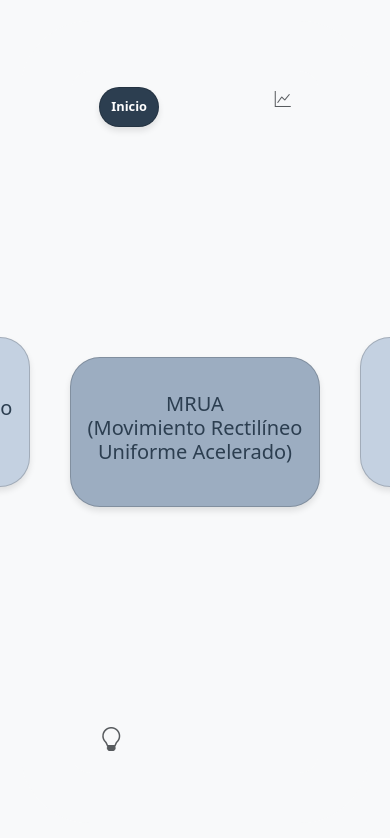
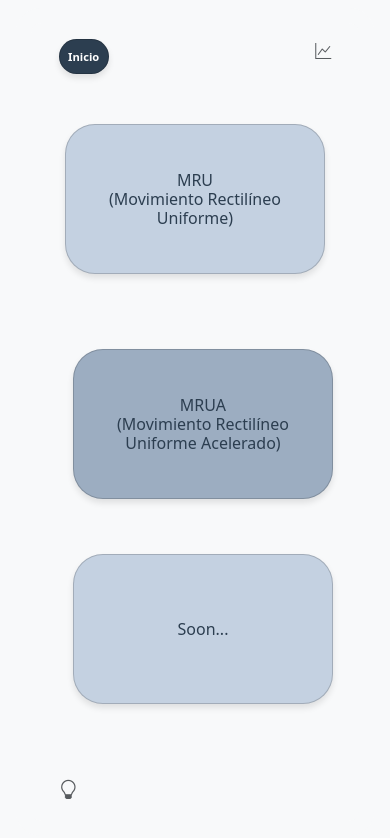
Before and after one commit to ilytdani/FistD, an Angular app in the folder FrontEnd/: page /dashboard in a window 390 px wide. Shown: the top 838 px of the page. Built offline with nearby package versions, Linux system fonts and the light colour scheme.

Commit message:
dashboard responsividad

```diff
--- a/FrontEnd/src/app/dashboard/dashboard.component.css
+++ b/FrontEnd/src/app/dashboard/dashboard.component.css
@@ -1,3 +1,4 @@
+/* Animaciones */
 @keyframes elevate {
   from {
     transform: translateY(50px);
@@ -20,14 +21,61 @@
   }
 }
 
+@keyframes expand {
+  from {
+    opacity: 0;
+    transform: scale(0.8);
+  }
+  to {
+    opacity: 1;
+    transform: scale(1);
+  }
+}
+
+@keyframes cards-descend {
+  from {
+    transform: translateY(0);
+    opacity: 1;
+  }
+  to {
+    transform: translateY(50px);
+    opacity: 0;
+  }
+}
+
+@keyframes container-descend {
+  from {
+    transform: translateY(0);
+    opacity: 1;
+  }
+  to {
+    transform: translateY(100px);
+    opacity: 0;
+  }
+}
+
+/* Clases de animación */
 .descending {
-  animation: descend 0.3s ease-in-out forwards; /* 'forwards' asegura que se mantenga en el estado final */
+  animation: descend 0.3s ease-in-out forwards;
 }
+
 .card.custom-border {
   animation: elevate 0.5s ease-out;
 }
 
-/* General settings */
+.animation-expand {
+  animation: expand 0.5s ease-out;
+}
+
+.cards-descending {
+  animation: cards-descend 0.4s ease-in-out forwards;
+}
+
+.container-descending {
+  animation: container-descend 0.5s ease-in-out forwards;
+}
+
+/* Estilos generales */
 html, body {
   margin: 0;
   padding: 0;
@@ -36,62 +84,65 @@ html, body {
   overflow: hidden;
 }
 
-.small-card {/* boton de regreso */
-  width: 60px; /* Tamaño reducido */
-  height: 40px; /* Tamaño reducido */
-  border-radius: 20px; /* Bordes redondeados */
-  background-color: #2c3e50; /* Color personalizado */
-  box-shadow: 0 4px 6px rgba(0, 0, 0, 0.1); /* Sombra suave */
-  transition: transform 0.2s ease-in-out, box-shadow 0.2s ease-in-out;
-}
-
-.small-card:hover {
-  transform: translateY(-3px); /* Elevación al pasar el cursor */
-  box-shadow: 0 8px 12px rgba(0, 0, 0, 0.2);
-}
-
-.small-card h6 {
-  font-size: 0.8rem; /* Texto más pequeño */
-  font-weight: 600;
-}
-
-.card-link {
-  text-decoration: none; /* Eliminar subrayado */
-}
-
-
-/* Border settings */
+/* Configuración de bordes */
 .custom-border {
-  border: 50px solid #F8F9FA; /* Color azul grisáceo */
-  border-radius: 70px; /* Bordes redondeados */
+  border: 50px solid #F8F9FA;
+  border-radius: 70px;
   width: 95%;
   max-width: 1800px;
   height: 95%;
   max-height: 1600px;
 }
 
-/* Card styling */
+/* Estilos de las tarjetas */
+.small-card {
+  width: 60px;
+  height: 40px;
+  border-radius: 20px;
+  background-color: #2c3e50;
+  box-shadow: 0 4px 6px rgba(0, 0, 0, 0.1);
+  transition: transform 0.2s ease-in-out, box-shadow 0.2s ease-in-out;
+}
+
+.small-card:hover {
+  transform: translateY(-3px);
+  box-shadow: 0 8px 12px rgba(0, 0, 0, 0.2);
+}
+
+.small-card h6 {
+  font-size: 0.8rem;
+  font-weight: 600;
+}
+
 .custom-card {
-  width: 250px;
-  height: 150px;
+  width: 270px;
+  height: 170px;
   background-color: #C4D1E1;
   border-radius: 30px;
-  transition: transform 0.2s ease, box-shadow 0.2s ease; /* Smooth animation */
+  transition: transform 0.2s ease, box-shadow 0.2s ease;
   box-shadow: 0px 4px 6px rgba(0, 0, 0, 0.1);
 }
 
-.custom-card:hover {
-  transform: translateY(-10px); /* Levanta la card */
-  box-shadow: 0px 8px 12px rgba(0, 0, 0, 0.2); /* Más sombra */
+.custom-card .card-body h5 {
+  word-wrap: break-word;
+  overflow-wrap: break-word;
+  hyphens: auto;
+  margin: 0;
+  padding: 10px;
+  line-height: 1.2;
 }
 
-/* Second card (color y posición) */
-.middle-card {
-  background-color: #9CADC1; /* Color de la versión anterior */
-  margin-top: 20px; /* Baja la tarjeta un poco más */
+.custom-card:hover {
+  transform: translateY(-10px);
+  box-shadow: 0px 8px 12px rgba(0, 0, 0, 0.2);
 }
 
-/* Remove underline for links */
+.middle-card {
+  background-color: #9CADC1;
+  margin-top: 20px;
+}
+
+/* Estilos de enlaces y texto */
 .card-link {
   text-decoration: none;
 }
@@ -105,35 +156,15 @@ html, body {
   background-color: #F8F9FA !important;
 }
 
-
-/* Estilos para la animación de aparición y expansión */
-/* Animación de aparición y expansión */
-@keyframes expand {
-  from {
-    opacity: 0;
-    transform: scale(0.8);
-  }
-  to {
-    opacity: 1;
-    transform: scale(1);
-  }
+/* Tooltip */
+.tooltip-mru {
+  font-size: 1.5rem;
+  position: relative;
+  cursor: pointer;
 }
 
-/* Aplicar la animación a las tarjetas */
-.animation-expand {
-  animation: expand 0.5s ease-out;
-}
-
-/* Estilos para el icono de foco con texto flotante */
-.tooltip-mru {
-  font-size: 1.5rem; /* Tamaño del icono */
-  position: relative; /* Posición relativa para texto flotante */
-  cursor: pointer; /* Apunta al icono */
-}
-
-/* Texto flotante */
 .tooltip-text {
-  visibility: hidden; /* Ocultar por defecto */
+  visibility: hidden;
   width: 220px;
   background-color: #333;
   color: #fff;
@@ -141,50 +172,148 @@ html, body {
   border-radius: 5px;
   padding: 5px;
   position: absolute;
-  bottom: 120%; /* Colocar el texto encima del icono */
+  bottom: 120%;
   left: 50%;
   transform: translateX(-50%);
   z-index: 1;
   font-size: 0.8rem;
   box-shadow: 0px 4px 6px rgba(0, 0, 0, 0.1);
   transition: visibility 0.2s ease-in-out, opacity 0.2s ease-in-out;
-  opacity: 0; /* Transparente inicialmente */
+  opacity: 0;
 }
 
-/* Mostrar el texto flotante al pasar el cursor */
 .tooltip-mru:hover + .tooltip-text {
   visibility: visible;
   opacity: 1;
 }
 
-/* Animación de los cards */
-@keyframes cards-descend {
-  from {
-    transform: translateY(0);
-    opacity: 1;
+/* Media Queries actualizados */
+@media (max-width: 1400px) {
+  .custom-border {
+    border-width: 45px;
+    border-radius: 65px;
   }
-  to {
-    transform: translateY(50px);
-    opacity: 0;
+
+  .custom-card {
+    width: 260px;
+    height: 165px;
+  }
+
+  .card-body h5 {
+    font-size: 1.1rem;
   }
 }
 
-.cards-descending {
-  animation: cards-descend 0.4s ease-in-out forwards;
-}
+@media (max-width: 1200px) {
+  .custom-border {
+    border-width: 40px;
+    border-radius: 60px;
+  }
 
-/* Animación del contenedor principal */
-@keyframes container-descend {
-  from {
-    transform: translateY(0);
-    opacity: 1;
+  .custom-card {
+    width: 250px;
+    height: 160px;
   }
-  to {
-    transform: translateY(100px);
-    opacity: 0;
+
+  .card-body h5 {
+    font-size: 1rem;
   }
 }
 
-.container-descending {
-  animation: container-descend 0.5s ease-in-out forwards;
+@media (max-width: 992px) {
+  .custom-border {
+    border-width: 35px;
+    border-radius: 50px;
+  }
+
+  .custom-card {
+    width: 240px;
+    height: 155px;
+  }
+
+  .card-body h5 {
+    font-size: 0.95rem;
+    padding: 8px;
+  }
 }
+
+@media (max-width: 768px) {
+  .custom-border {
+    border-width: 30px;
+    border-radius: 40px;
+    width: 98%;
+    height: 98%;
+  }
+
+  .custom-card {
+    width: 230px;
+    height: 150px;
+    margin-bottom: 20px;
+  }
+
+  .card-body h5 {
+    font-size: 0.9rem;
+    padding: 8px;
+  }
+
+  .middle-card {
+    margin-top: 20px;
+  }
+
+  .small-card {
+    width: 50px;
+    height: 35px;
+  }
+}
+
+@media (max-width: 576px) {
+  .custom-border {
+    border-width: 20px;
+    border-radius: 30px;
+  }
+
+  .custom-card {
+    width: 270px;
+    height: 160px;
+    margin-bottom: 15px;
+  }
+
+  .card-body h5 {
+    font-size: 0.95rem;
+    padding: 10px;
+  }
+
+  .middle-card .card-body h5 {
+    font-size: 0.9rem;
+    line-height: 1.2;
+  }
+
+  .small-card h6 {
+    font-size: 0.7rem;
+  }
+
+  .tooltip-mru {
+    font-size: 1.2rem;
+  }
+}
+
+@media (max-width: 400px) {
+  .custom-border {
+    border-width: 15px;
+    border-radius: 25px;
+  }
+
+  .custom-card {
+    width: 260px;
+    height: 150px;
+  }
+
+  .card-body h5 {
+    font-size: 0.9rem;
+    padding: 8px;
+  }
+
+  .middle-card .card-body h5 {
+    font-size: 0.85rem;
+  }
+}
--- a/FrontEnd/src/app/dashboard/dashboard.component.html
+++ b/FrontEnd/src/app/dashboard/dashboard.component.html
@@ -1,13 +1,17 @@
-<div class="container-fluid vh-100 d-flex justify-content-center align-items-center bg-dark">
+<div
+  class="container-fluid vh-100 d-flex justify-content-center align-items-center bg-dark"
+>
   <div class="card custom-border mx-auto bg-light animation-expand">
     <!-- Decoración superior -->
     <div class="position-absolute top-0 start-0 w-100">
       <div class="row m-3">
         <!-- Botón para ir al inicio -->
-        <div class="col text-sstart">
+        <div class="col-4 text-start">
           <a routerLink="/pagina-principal" class="card-link">
             <div class="card small-card">
-              <div class="card-body d-flex justify-content-center align-items-center p-2">
+              <div
+                class="card-body d-flex justify-content-center align-items-center p-2"
+              >
                 <h6 class="text-white m-0">Inicio</h6>
               </div>
             </div>
@@ -15,34 +19,50 @@
         </div>
 
         <!-- Icono del centro -->
-        <div class="col text-center text-muted">
+        <div class="col-4 text-center text-muted">
           <i class="bi bi-atom"></i>
         </div>
 
         <!-- Icono de la derecha -->
-        <div class="col text-end text-muted">
+        <div class="col-4 text-end text-muted">
           <i class="bi bi-graph-up"></i>
         </div>
       </div>
     </div>
 
     <!-- Sección principal -->
-    <div class="d-flex flex-column justify-content-center align-items-center h-100">
-      <div class="d-flex gap-4 align-items-start">
+    <div
+      class="d-flex flex-column justify-content-center align-items-center h-100"
+    >
+      <div class="d-flex flex-column flex-md-row gap-4 align-items-center">
         <!-- Card 1 -->
-        <a (click)="descendAndNavigate('/pagina-distancia')" class="card-link">
+        <a
+          (click)="descendAndNavigate('/pagina-distancia')"
+          class="card-link mb-3 mb-md-0"
+        >
           <div class="card custom-card animation-expand">
-            <div class="card-body d-flex justify-content-center align-items-center">
-              <h5 class="text-center">MRU <br>(Movimiento Rectilíneo Uniforme)</h5>
+            <div
+              class="card-body d-flex justify-content-center align-items-center"
+            >
+              <h5 class="text-center fs-6 fs-md-5">
+                MRU <br />(Movimiento Rectilíneo Uniforme)
+              </h5>
             </div>
           </div>
         </a>
 
         <!-- Card 2 (del medio) -->
-        <a (click)="descendAndNavigate('/pagina-velocidad')" class="card-link">
+        <a
+          (click)="descendAndNavigate('/pagina-velocidad')"
+          class="card-link mb-3 mb-md-0"
+        >
           <div class="card custom-card middle-card animation-expand">
-            <div class="card-body d-flex justify-content-center align-items-center">
-              <h5 class="text-center">MRUA <br>(Movimiento Rectilíneo Uniforme Acelerado)</h5>
+            <div
+              class="card-body d-flex justify-content-center align-items-center"
+            >
+              <h5 class="text-center fs-6 fs-md-5">
+                MRUA <br />(Movimiento Rectilíneo Uniforme Acelerado)
+              </h5>
             </div>
           </div>
         </a>
@@ -50,8 +70,10 @@
         <!-- Card 3 -->
         <a (click)="descendAndNavigate('/pagina-tiempo')" class="card-link">
           <div class="card custom-card animation-expand">
-            <div class="card-body d-flex justify-content-center align-items-center">
-              <h5 class="text-center">Soon...</h5>
+            <div
+              class="card-body d-flex justify-content-center align-items-center"
+            >
+              <h5 class="text-center fs-6 fs-md-5">Soon...</h5>
             </div>
           </div>
         </a>
@@ -61,16 +83,18 @@
     <!-- Decoración inferior -->
     <div class="position-absolute bottom-0 start-0 w-100">
       <div class="row m-3">
-        <div class="col text-start text-muted position-relative">
-          <!-- Icono de foco -->
+        <div class="col-4 text-start text-muted position-relative">
           <i class="bi bi-lightbulb tooltip-mru"></i>
-          <!-- Texto flotante -->
-          <span class="tooltip-text">MRU: Movimiento Rectilíneo Uniforme es un tipo de movimiento en el cual un objeto se desplaza en línea recta con una velocidad constante.</span>
+          <span class="tooltip-text"
+            >MRU: Movimiento Rectilíneo Uniforme es un tipo de movimiento en el
+            cual un objeto se desplaza en línea recta con una velocidad
+            constante.</span
+          >
         </div>
-        <div class="col text-center text-muted">
+        <div class="col-4 text-center text-muted">
           <i class="bi bi-flask"></i>
         </div>
-        <div class="col text-end text-muted">
+        <div class="col-4 text-end text-muted">
           <i class="bi bi-molecule"></i>
         </div>
       </div>
```
